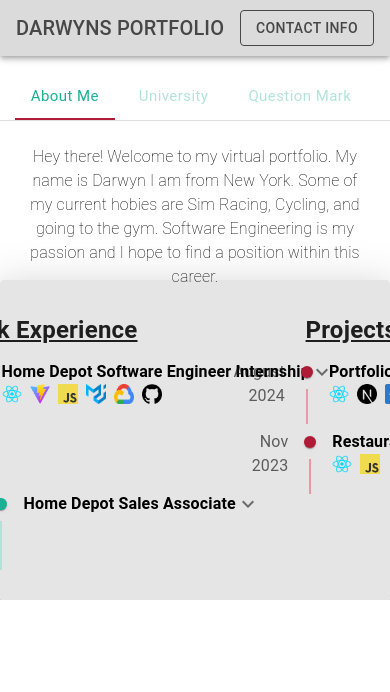
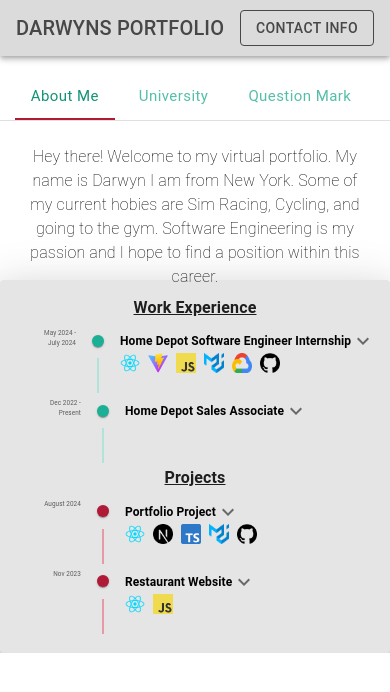
Before and after one commit to DarwynVE/darwyns-portfolio, a Next.js app: page / in a window 390 px wide. Shown: the top 692 px of the page. Built offline with nearby package versions, Linux system fonts and the light colour scheme.

Commit message:
Responsive Mobile Design (Experiences/Projects)

```diff
--- a/src/components/experiences/experiences.tsx
+++ b/src/components/experiences/experiences.tsx
@@ -53,35 +53,56 @@ export default function Experiences() {
         setExpandedProjects(expandedProjects.map((exp, i) => (i === index ? !exp : exp)));
     };
     return (
+        // This line is the container for the entire work experience/projects section of this portfolio.
         <Paper
             elevation={24}
             sx={{
-                display: 'flex',
+                display: {md: 'flex', xs: 'flexbox'},
                 justifyContent: 'center',
-                height: '20em',
+                flexDirection: {md: 'row', xs: 'column'},
+                minHeight: '20em',
+                maxHeight: '25em',
                 overflowY: 'scroll',
                 overflow: 'wrap',
                 background: '#e5e5e5',
-                padding: '2em',
+                padding: {xs: 'none', md: '2em'},
+                paddingTop: {xs: '1em'},
+                paddingBottom: {xs: '1em'},
                 scrollbarColor: '#1baf95 #e5e5e5',
             }}
         >
             {/* This is the timeline for my work experience. */}
-            <Box sx={{ width: '35em' }}>
+            <Box sx={{
+                width: {md: '35em', xs: '20em'},
+                }}>
+                    {/* Contains the title of the area. */}
                 <Typography
-                    sx={{ display: 'flex', justifyContent: 'center', fontWeight: 'bold', fontSize: '1.5em', textDecoration: 'underline' }}
-                >Work Experience</Typography>
+                    sx={{
+                        display: 'flex',
+                        justifyContent: 'center',
+                        fontWeight: 'bold',
+                        fontSize: {md: '1.5em', xs: '1em'},
+                        textDecoration: 'underline',
+                        width: {md: 'auto', xs: '100vw'}
+                     }}
+                        >Work Experience</Typography>
+                {/* Timeline for work experiences. */}
                 <Timeline
                     sx={{
-                        paddingBottom: '2em',
+                        paddingBottom: {md: '2em', xs: '0.2em'},
+                        paddingTop: {md: '2em', xs: '0.2em'},
                         [`& .${timelineOppositeContentClasses.root}`]: {
-                            flex: 0.4,
+                            flex: {md: 0.4, xs: 0.3},
                         },
                     }}
                 >
                     {timelineData.map((item, index) => (
                         <TimelineItem key={index}>
-                            <TimelineOppositeContent color="textSecondary">
+                            {/* Contains the date. */}
+                            <TimelineOppositeContent color="textSecondary"
+                            sx={{
+                                fontSize: {md: '1em', xs: '0.4em'},
+                            }}>
                                 {item.time}
                             </TimelineOppositeContent>
                             <TimelineSeparator>
@@ -92,6 +113,7 @@ export default function Experiences() {
                                 sx={{ backgroundColor: '#b2e3d9' }}
                                 />
                             </TimelineSeparator>
+                            {/* Contains the title of the experience/project. */}
                             <TimelineContent>
                                 <Box display="flex">
                                     <IconButton
@@ -100,11 +122,16 @@ export default function Experiences() {
                                         onClick={() => handleExpandWorkClick(index)}
                                     >
                                         <Typography
-                                            sx={{ fontWeight: 'bold', color: 'black' }}
+                                            sx={{
+                                                fontWeight: 'bold',
+                                                fontSize: {md: '16px', xs: '0.5em'},
+                                                color: 'black'
+                                            }}
                                         >{item.title}</Typography>
                                         {expandedWork[index] ? <ExpandLessIcon /> : <ExpandMoreIcon />}
                                     </IconButton>
                                 </Box>
+                                {/* Box to contain icons of languages/frameworks relating to the work experience/project. */}
                                     <Box
                                     sx={{
                                         display: 'inline-flex',
@@ -130,7 +157,11 @@ export default function Experiences() {
                                 >{item.subheader}</Typography>
                                 <Collapse in={expandedWork[index]} timeout="auto" unmountOnExit>
                                     <Box mt={2}>
-                                        <Typography variant="body2">
+                                        <Typography variant="body2"
+                                        sx={{
+                                            fontSize: {xs: '14px'},
+                                            width: {md: 'auto', xs: '63vw'}
+                                        }}>
                                             {item.details}
                                         </Typography>
                                     </Box>
@@ -141,21 +172,34 @@ export default function Experiences() {
                 </Timeline>
             </Box>
             {/* This is the timeline for my projects.*/}
-            <Box sx={{ width: '35em' }}>
+            <Box sx={{
+                width: {md: '35em', xs: '20em'},
+                }}>
                 <Typography
-                    sx={{ display: 'flex', justifyContent: 'center', fontWeight: 'bold', fontSize: '1.5em', textDecoration: 'underline' }}
+                   sx={{
+                    display: 'flex',
+                    justifyContent: 'center',
+                    fontWeight: 'bold',
+                    fontSize: {md: '1.5em', xs: '1em'},
+                    textDecoration: 'underline',
+                    width: {md: 'auto', xs: '100vw'}
+                 }}
                 >Projects</Typography>
                 <Timeline
                     sx={{
-                        paddingBottom: '2em',
+                        paddingBottom: {md: '2em', xs: '0.2em'},
+                        paddingTop: {md: '2em', xs: '0.2em'},
                         [`& .${timelineOppositeContentClasses.root}`]: {
-                            flex: 0.4,
+                            flex: {md: 0.4, xs: 0.3},
                         },
                     }}
                 >
                     {projectsData.map((item, index) => (
                         <TimelineItem key={index}>
-                            <TimelineOppositeContent color="textSecondary">
+                            <TimelineOppositeContent color="textSecondary"
+                            sx={{
+                                fontSize: {md: '1em', xs: '0.4em'},
+                            }}>
                                 {item.time}
                             </TimelineOppositeContent>
                             <TimelineSeparator>
@@ -174,7 +218,11 @@ export default function Experiences() {
                                         onClick={() => handleExpandProjectsClick(index)}
                                     >
                                         <Typography
-                                            sx={{ fontWeight: 'bold', color: 'black' }}
+                                           sx={{
+                                            fontWeight: 'bold',
+                                            fontSize: {md: '16px', xs: '0.5em'},
+                                            color: 'black'
+                                        }}
                                         >{item.title}</Typography>
                                         {expandedProjects[index] ? <ExpandLessIcon /> : <ExpandMoreIcon />}
                                     </IconButton>
@@ -204,7 +252,11 @@ export default function Experiences() {
                                 >{item.subheader}</Typography>
                                 <Collapse in={expandedProjects[index]} timeout="auto" unmountOnExit>
                                     <Box mt={2}>
-                                        <Typography variant="body2">
+                                    <Typography variant="body2"
+                                        sx={{
+                                            fontSize: {xs: '14px'},
+                                            width: {md: 'auto', xs: '63vw'}
+                                        }}>
                                             {item.details}
                                         </Typography>
                                     </Box>
--- a/src/components/userInfo/userInfo.tsx
+++ b/src/components/userInfo/userInfo.tsx
@@ -43,9 +43,9 @@ const StyledTab = styled((props: StyledTabProps) => (
     fontWeight: theme.typography.fontWeightRegular,
     fontSize: theme.typography.pxToRem(15),
     marginRight: theme.spacing(1),
-    color: '#b2e3d9',
+    color: '#54bea8',
     '&.Mui-selected': {
-        color: '#1baf95',
+        color: '#129277',
         transition: 'ease-in-out 0.2s',
     },
     '&.Mui-focusVisible': {
```
